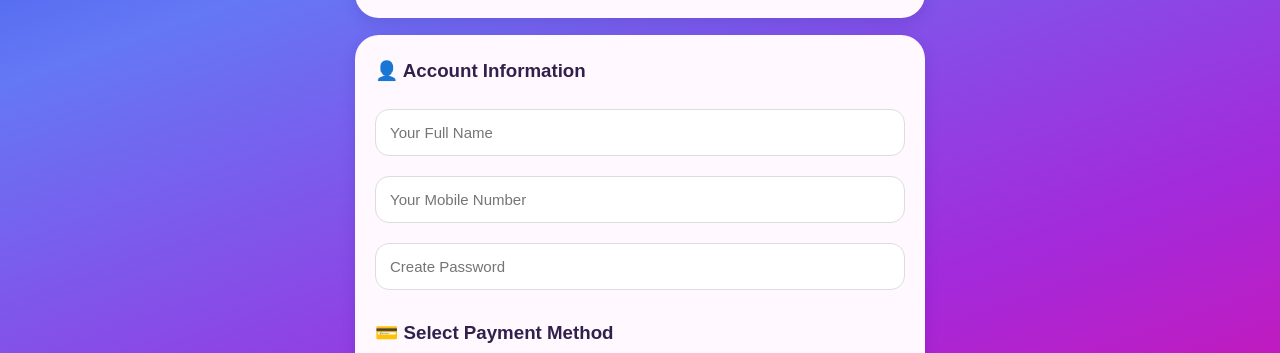
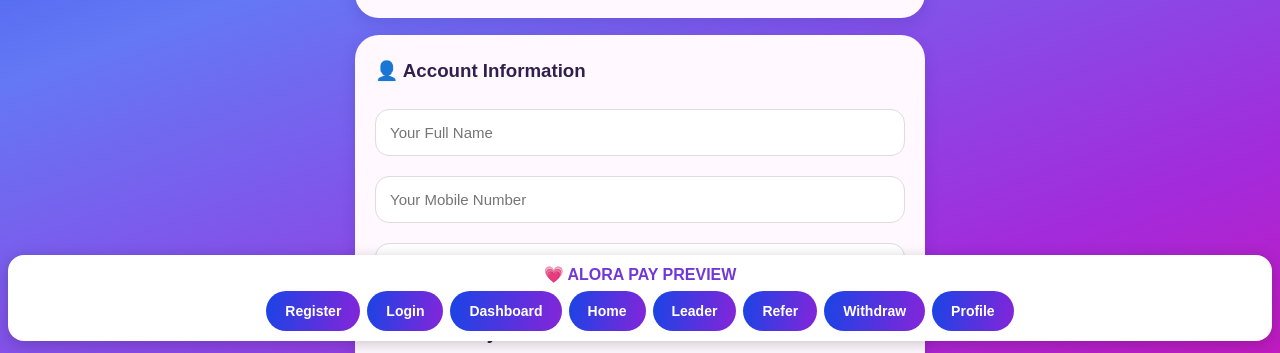
Before and after one commit to alorapay/Mini-App, a plain HTML site: page index.html in a window 1280 px wide. Shown: the part 447-800 px from the top of the page. Drawn offline with Linux system fonts and the light colour scheme.

Commit message:
Update index.html

```diff
--- a/index.html
+++ b/index.html
@@ -448,5 +448,17 @@ function withdraw(){
 update();
 
 </script>
+
+<div id="previewTools" style="position:fixed;bottom:12px;left:8px;right:8px;z-index:9999;background:white;padding:10px;border-radius:16px;box-shadow:0 3px 15px #0003;display:flex;flex-wrap:wrap;justify-content:center;gap:7px;">
+ <b style="width:100%;text-align:center;color:#7138d8">💗 ALORA PAY PREVIEW</b>
+ <button onclick="showPage('register')">Register</button>
+ <button onclick="showPage('login')">Login</button>
+ <button onclick="showPage('dashboard')">Dashboard</button>
+ <button onclick="showPage('home')">Home</button>
+ <button onclick="showPage('leader')">Leader</button>
+ <button onclick="showPage('refer')">Refer</button>
+ <button onclick="showPage('withdraw')">Withdraw</button>
+ <button onclick="showPage('profile')">Profile</button>
+</div>
 </body>
 </html>
```
